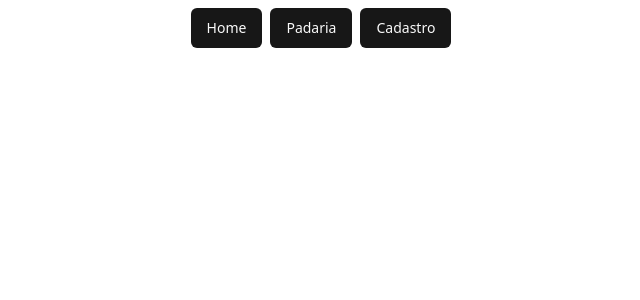
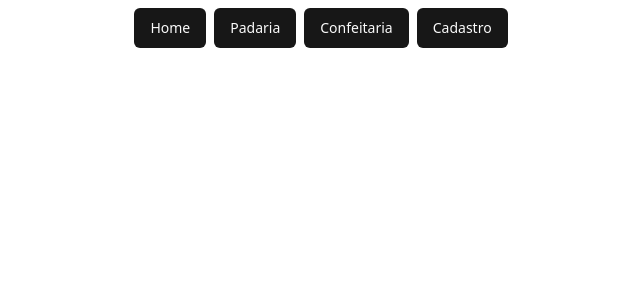
Before and after one commit to luizdeveloperbr/sisnec, a React (Vite) app: page / in a window 1280 px wide. Shown: the top 300 px of the page, without its empty margins (319-959 px from the left). Built offline with nearby package versions, Linux system fonts and the light colour scheme.

Commit message:
new link to Confeitaria

```diff
--- a/src/layout/componente.tsx
+++ b/src/layout/componente.tsx
@@ -19,6 +19,11 @@ function LayoutPage() {
 				</li>
 				<li>
 					<Button asChild>
+						<Link to="/confeitaria">Confeitaria</Link>
+					</Button>
+				</li>
+				<li>
+					<Button asChild>
 						<Link to="/cadastro">Cadastro</Link>
 					</Button>
 				</li>
--- a/src/pages/Padaria/page.tsx
+++ b/src/pages/Padaria/page.tsx
@@ -1,8 +1,11 @@
 import { IComponente } from "@/componentes/Componente/types";
+import Historico from "@/componentes/Historico";
 import Producao from "@/componentes/Producao";
 import Receita from "@/componentes/Receita"
 import { Tabs, TabsContent, TabsTrigger, TabsList } from "@/shadcn/ui/tabs";
+
 import { useLoaderData } from "react-router-dom";
+
 
 export default function PadariaPage() {
 	const produtos =
@@ -25,7 +28,7 @@ export default function PadariaPage() {
 						<Producao produto={produto} />
 					</TabsContent>
 					<TabsContent value="historico">
-						<div>Historico</div>
+						<Historico codigoInterno={produto.codigo} />
 					</TabsContent>
 				</Tabs>
 			))}
```
